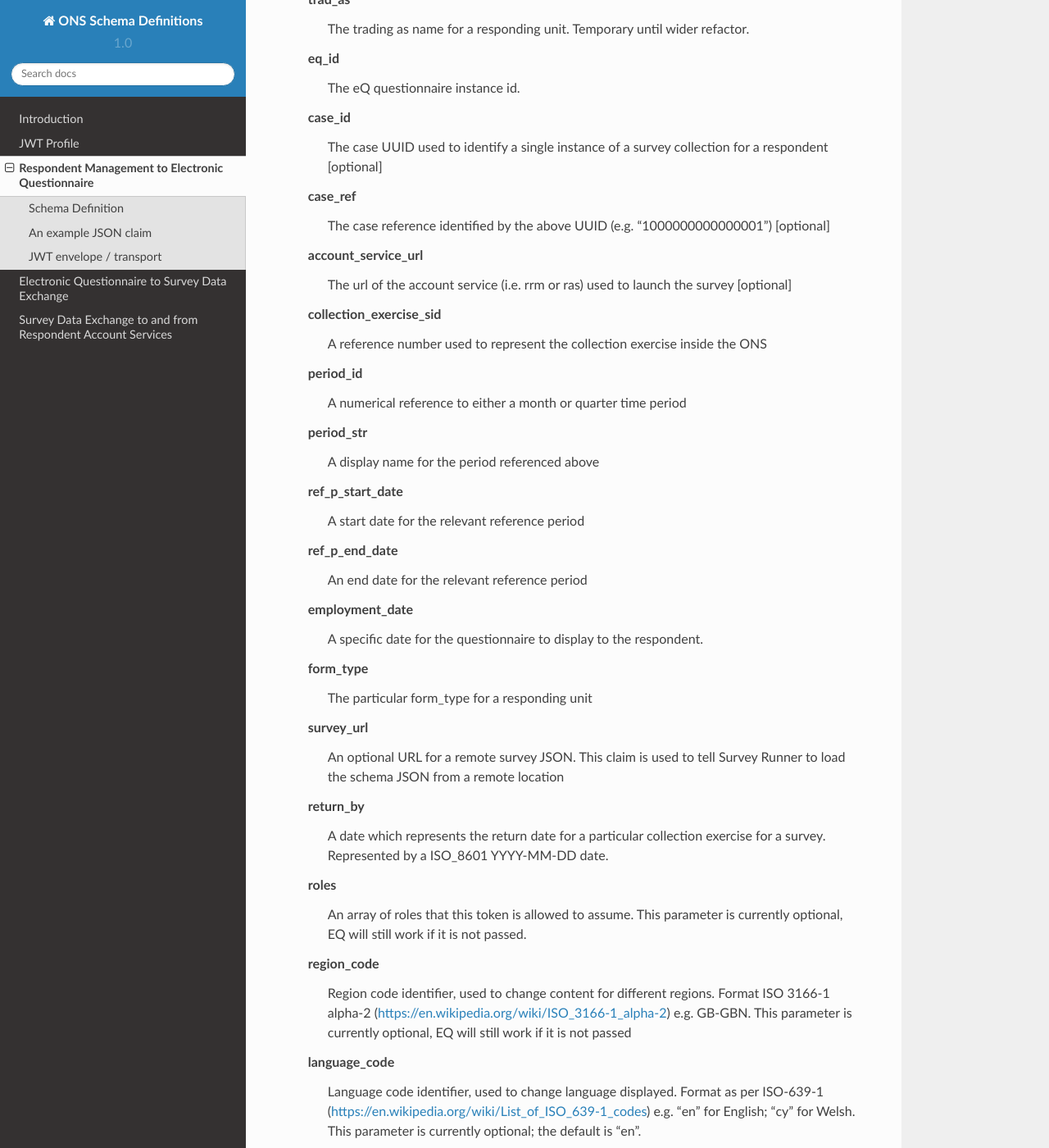
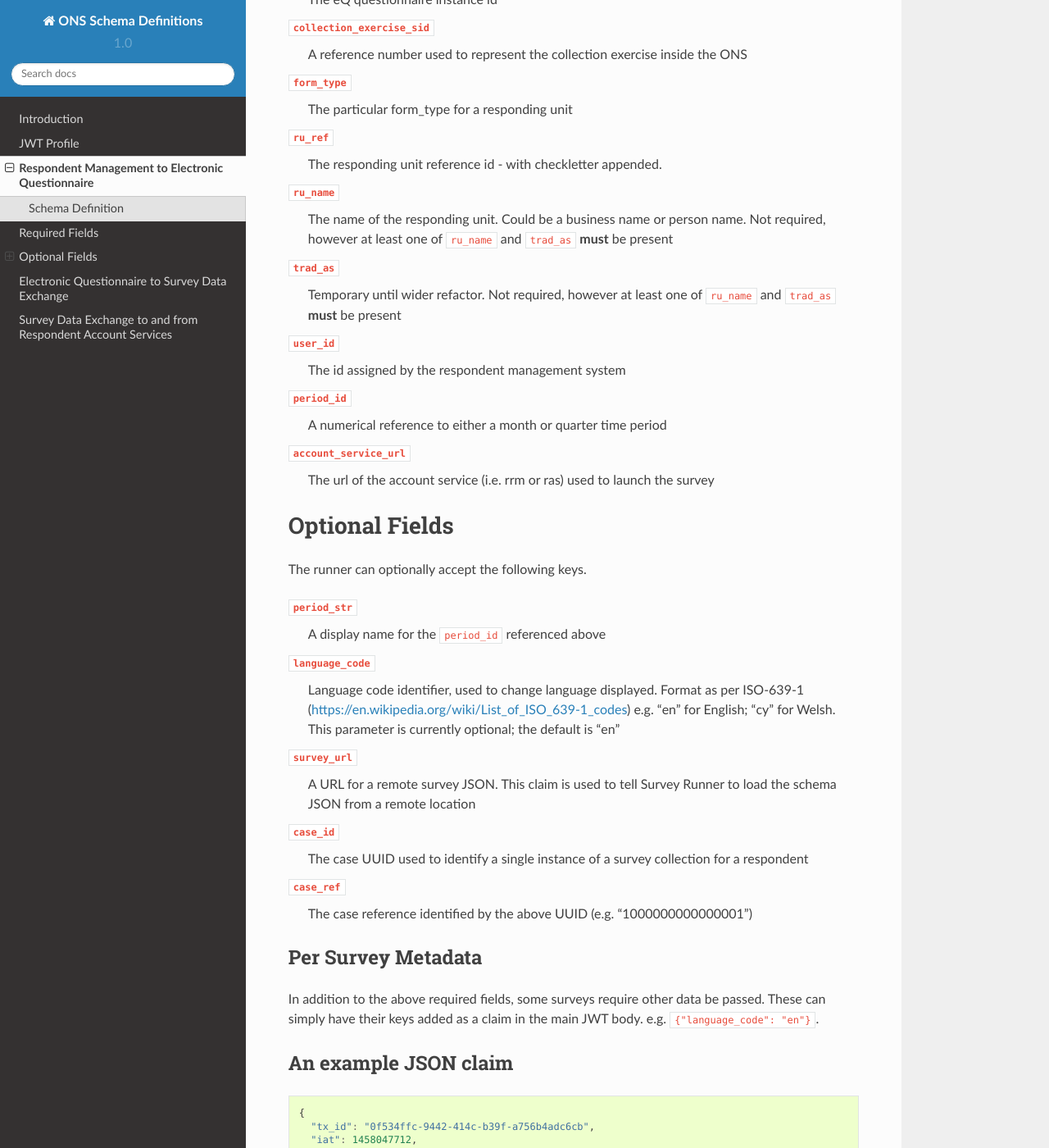
Before and after one commit to ONSdigital/ons-schema-definitions, a Sphinx documentation site: the page built from docs/respondent_management_to_electronic_questionnaire.rst, in a window 1280 px wide and 1400 px high, scrolled down 841 px. Shown: the whole window at 82% size. Built offline with Sphinx 7.4.7 and the Read the Docs theme 2.0.0, drawn with Linux system fonts in a browser that asks for light colours; some of the changed text lies outside the part shown.

Commit message:
Update docs to reflect required, optional and per-survey metadata

```diff
--- a/docs/respondent_management_to_electronic_questionnaire.rst
+++ b/docs/respondent_management_to_electronic_questionnaire.rst
@@ -9,59 +9,57 @@ to integrate with the eq system.
 
 Schema Definition
 =================
-  tx_id
-    see :doc:`jwt_profile`
-  iat
-    JWT Issued At claim, see https://tools.ietf.org/html/rfc7519#section-4.1.6
-  exp
-    JWT Expiration Time claim, see https://tools.ietf.org/html/rfc7519#section-4.1.4
-  user_id
-    The id assigned by the respondent management system
-  ru_ref
-    The responding unit reference id - with checkletter appended.
-  ru_name
-    The name of the responding unit. Could be a business name or person name.
-  trad_as
-    The trading as name for a responding unit. Temporary until wider refactor.
-  eq_id
-    The eQ questionnaire instance id.
-  case_id
-    The case UUID used to identify a single instance of a survey collection for a respondent [optional]
-  case_ref
-    The case reference identified by the above UUID (e.g. "1000000000000001") [optional]
-  account_service_url
-    The url of the account service (i.e. rrm or ras) used to launch the survey [optional]
-  collection_exercise_sid
-    A reference number used to represent the collection exercise inside the ONS
-  period_id
-    A numerical reference to either a month or quarter time period
-  period_str
-    A display name for the period referenced above
-  ref_p_start_date
-    A start date for the relevant reference period
-  ref_p_end_date
-    An end date for the relevant reference period
-  employment_date
-    A specific date for the questionnaire to display to the respondent.
-  form_type
-    The particular form_type for a responding unit
-  survey_url
-    An optional URL for a remote survey JSON. This claim is used to tell Survey Runner to load the schema JSON from a remote location
-  return_by
-    A date which represents the return date for a particular collection exercise for a survey. Represented by a ISO_8601 YYYY-MM-DD date.
-  roles
-    An array of roles that this token is allowed to assume. This parameter is currently optional, EQ will still work if it is not passed.
-  region_code
-    Region code identifier, used to change content for different regions. Format ISO 3166-1 alpha-2 (https://en.wikipedia.org/wiki/ISO_3166-1_alpha-2) e.g. GB-GBN. This parameter is currently optional, EQ will still work if it is not passed
-  language_code
-    Language code identifier, used to change language displayed. Format as per ISO-639-1 (https://en.wikipedia.org/wiki/List_of_ISO_639-1_codes) e.g. "en" for English; "cy" for Welsh. This parameter is currently optional; the default is "en".
-  variant_flags
-    JSON object containing name:value pairs describing variations in the questionnaire e.g. `{"flag_1": true, "flag_2": false}`. The only value type allowed is boolean i.e. `true` or `false`.
 
-* All dates are represented in ISO_8601 and are assumed to be UTC unless a timezone element is supplied.
-* All elements not indicated as optional are required as part of the claim.
+Required Fields
+---------------
 
+The following metadata keys are always required for the survey runner, they do not appear in individual survey metadata definitions.
 
+``tx_id``
+  see :doc:`jwt_profile`
+``iat``
+  JWT Issued At claim, see https://tools.ietf.org/html/rfc7519#section-4.1.6
+``exp``
+  JWT Expiration Time claim, see https://tools.ietf.org/html/rfc7519#section-4.1.4
+``ru_ref``
+  The responding unit reference id - with checkletter appended
+``eq_id``
+  The eQ questionnaire instance id
+``collection_exercise_sid``
+  A reference number used to represent the collection exercise inside the ONS
+``form_type``
+  The particular form_type for a responding unit
+``ru_ref``
+  The responding unit reference id - with checkletter appended.
+``ru_name``
+  The name of the responding unit. Could be a business name or person name. Not required, however at least one of ``ru_name`` and ``trad_as`` **must** be present
+``trad_as``
+  Temporary until wider refactor. Not required, however at least one of ``ru_name`` and ``trad_as`` **must** be present
+``user_id``
+  The id assigned by the respondent management system
+``period_id``
+  A numerical reference to either a month or quarter time period
+``account_service_url``
+  The url of the account service (i.e. rrm or ras) used to launch the survey
+
+Optional Fields
+---------------
+The runner can optionally accept the following keys.
+
+``period_str``
+  A display name for the ``period_id`` referenced above
+``language_code``
+  Language code identifier, used to change language displayed. Format as per ISO-639-1 (https://en.wikipedia.org/wiki/List_of_ISO_639-1_codes) e.g. "en" for English; "cy" for Welsh. This parameter is currently optional; the default is "en"
+``survey_url``
+  A URL for a remote survey JSON. This claim is used to tell Survey Runner to load the schema JSON from a remote location
+``case_id``
+  The case UUID used to identify a single instance of a survey collection for a respondent
+``case_ref``
+  The case reference identified by the above UUID (e.g. "1000000000000001")
+
+Per Survey Metadata
+===================
+In addition to the above required fields, some surveys require other data be passed. These can simply have their keys added as a claim in the main JWT body. e.g. ``{"language_code": "en"}``.
 
 An example JSON claim
 =====================
```
